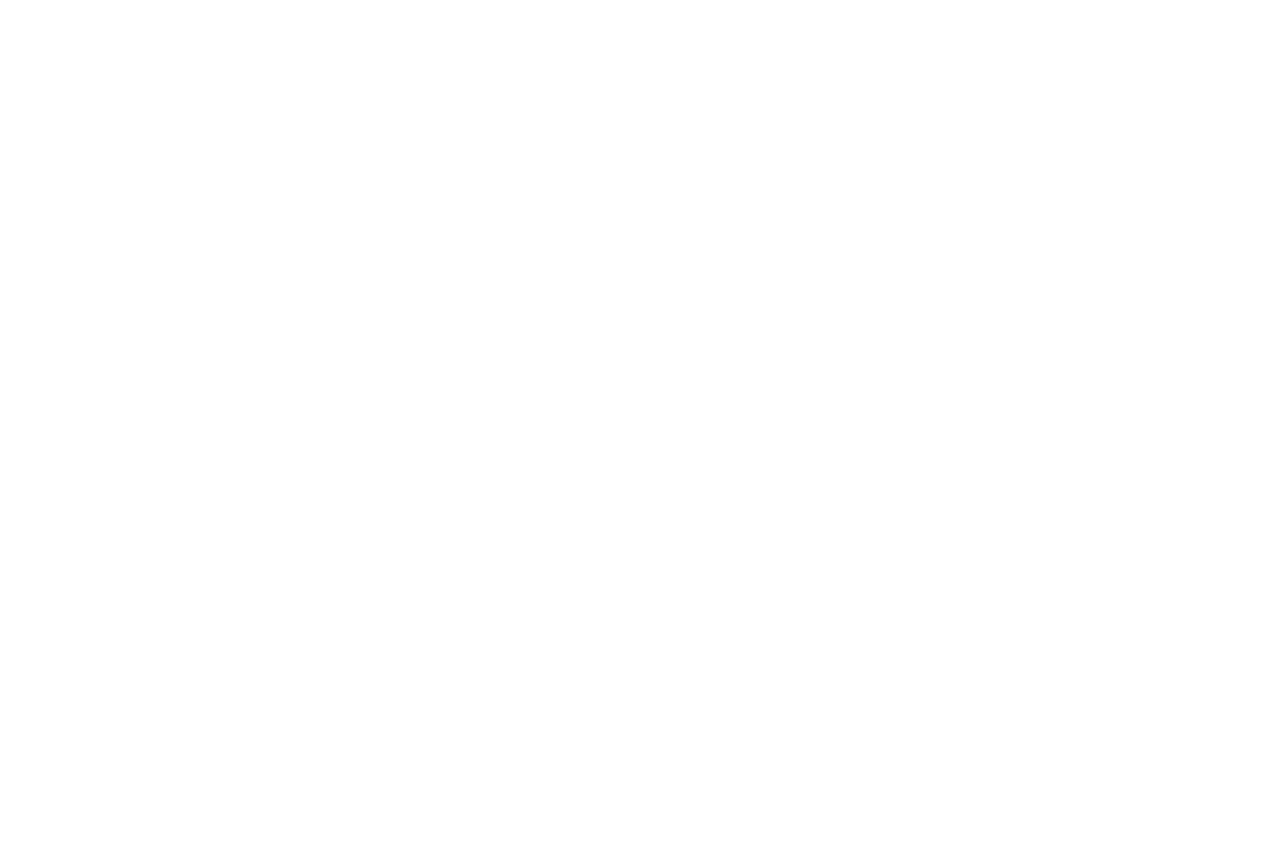
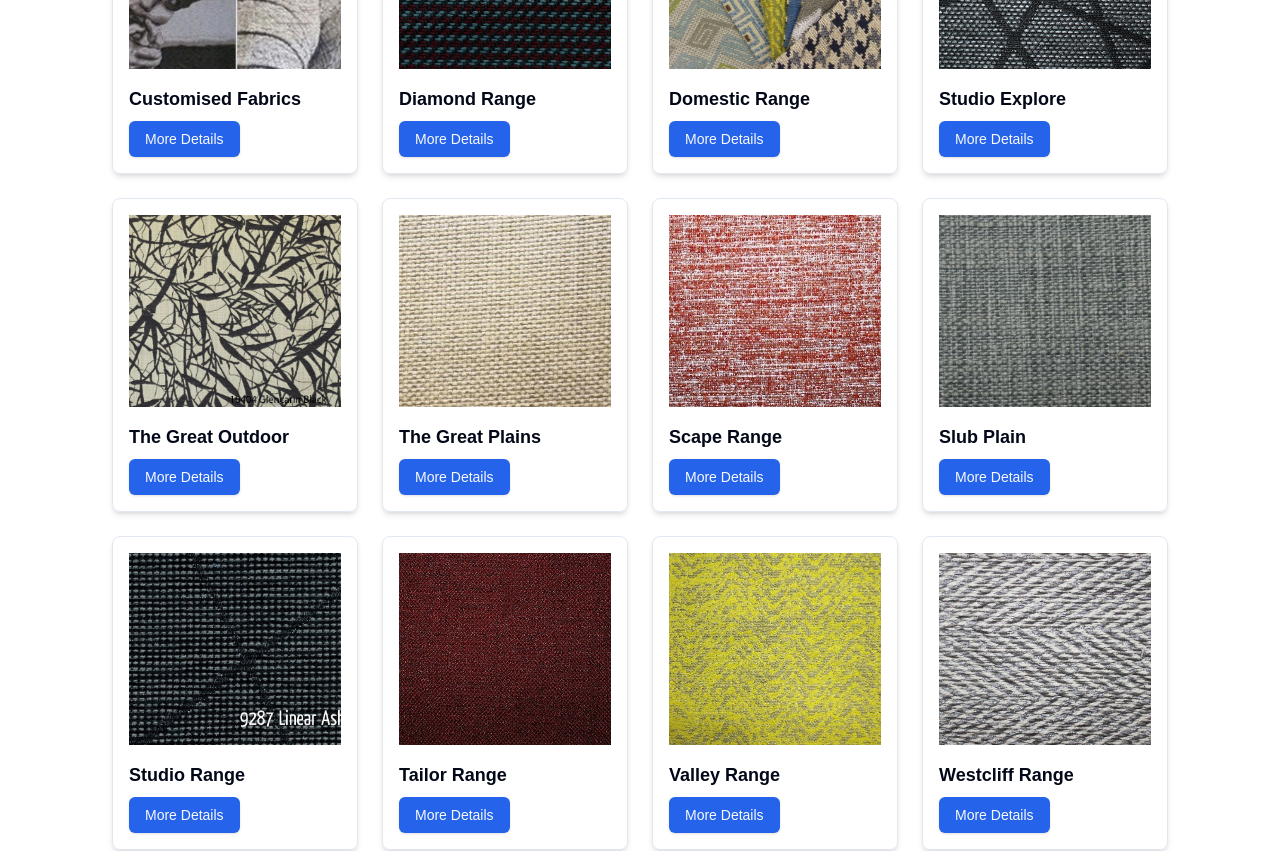
Before and after one commit to 3liantte/helmtex, a Next.js app: page /products in a window 1280 px wide. Shown: the part 320-1171 px from the top of the page. Before the commit the page ends 800 px from the top, so only its background shows below. Built offline with nearby package versions, Linux system fonts and the light colour scheme.

Commit message:
products added

```diff
--- a/app/products/page.js
+++ b/app/products/page.js
@@ -1,9 +1,10 @@
+import Products from '@/components/ProductCard/Products'
 import React from 'react'
 
 const page = () => {
   return (
-    <div>
-      This is products
+    <div className="p-24">
+      <Products/>
     </div>
   )
 }
--- a/components/HomePage/Welcomepage.js
+++ b/components/HomePage/Welcomepage.js
@@ -14,7 +14,7 @@
         priority={true}
         className='bg-center sm:bg-right md:bg-center lg-bg-cover'
       />
-      <div className="absolute inset-0 bg-black opacity-65"></div>
+      <div className="absolute inset-0 bg-black opacity-65" />
       <div className="relative z-10 flex flex-col items-center justify-center h-full text-center text-white px-4 sm:px-8">
         <h1 className="text-md sm:text-lg md:text-2xl font-light uppercase tracking-wider animate-fade-in-up">Welcome to</h1>
         <h2 className="text-5xl sm:text-5xl md:text-7xl font-bold my-2 sm:my-4 animate-fade-in-up-delayed">Helm Textile Mills</h2>
--- /dev/null
+++ b/components/ProductCard/ProductCard.js
@@ -0,0 +1,26 @@
+// src/components/ProductCard.jsx
+import React from 'react';
+import { Button } from '../ui/button';
+import Image from 'next/image';
+
+const ProductCard = ({ title, imageUrl }) => {
+  return (
+    <div className="border rounded-lg shadow-md p-4">
+      <Image
+       src={imageUrl}
+       alt="Samples"
+       className="w-full h-48 object-cover mb-4"
+       priority={true}
+       quality={100}
+       width={600}
+       height={600}
+       />
+      <h2 className="font-bold text-lg mb-2">{title}</h2>
+      <Button>
+        More Details
+      </Button>
+    </div>
+  );
+};
+
+export default ProductCard;
--- /dev/null
+++ b/components/ProductCard/Products.js
@@ -0,0 +1,83 @@
+// src/App.jsx
+import React from 'react';
+import ProductCard from './ProductCard';
+
+function Products() {
+    const products = [
+        {
+          title: "Customised Fabrics",
+          imageUrl: "/assets/customise.jpg",
+        },
+        {
+          title: "Diamond Range",
+          imageUrl: "/assets/diamond.jpg",
+        },
+        {
+          title: "Domestic Range",
+          imageUrl: "/assets/domestic.jpg",
+        },
+        {
+            title: "Studio Explore",
+            imageUrl: "/assets/explore.jpg",
+          },
+          {
+            title: "The Great Outdoor",
+            imageUrl: "/assets/outdoor.jpg",
+          },
+          {
+            title: "The Great Plains",
+            imageUrl: "/assets/plains.jpg",
+          },
+          {
+            title: "Scape Range",
+            imageUrl: "/assets/scape.jpg",
+          },
+          {
+            title: "Slub Plain",
+            imageUrl: "/assets/slub.jpg",
+          },
+          {
+            title: "Studio Range",
+            imageUrl: "/assets/studio.jpg",
+          },
+          {
+            title: "Tailor Range",
+            imageUrl: "/assets/tailor.jpg",
+          },
+          {
+            title: "Valley Range",
+            imageUrl: "/assets/valley.jpg",
+          },
+          {
+            title: "Westcliff Range",
+            imageUrl: "/assets/westcliff.jpg",
+          },
+          {
+            title: "@Work Range",
+            imageUrl: "/assets/workrange.jpg",
+          },
+      ];
+
+      const sortedProducts = products.sort((a, b) => {
+        const nameA = a.name || '';
+        const nameB = b.name || '';
+        return nameA.localeCompare(nameB);
+      });
+
+  return (
+    <div className="container mx-auto px-4 py-6">
+      <header className="mb-6 text-center">
+        <h1 className="text-3xl font-bold">Product Ranges</h1>
+      </header>
+      <div className="grid grid-cols-1 sm:grid-cols-2 md:grid-cols-2 lg:grid-cols-3 xl:grid-cols-4 gap-6">
+        {sortedProducts.map((product, index) => (
+          <div key={index} className="transition-all duration-300 hover:scale-105">
+            <ProductCard {...product} />
+          </div>
+        ))}
+      </div>
+    </div>
+  );
+}
+
+export default Products;
```
